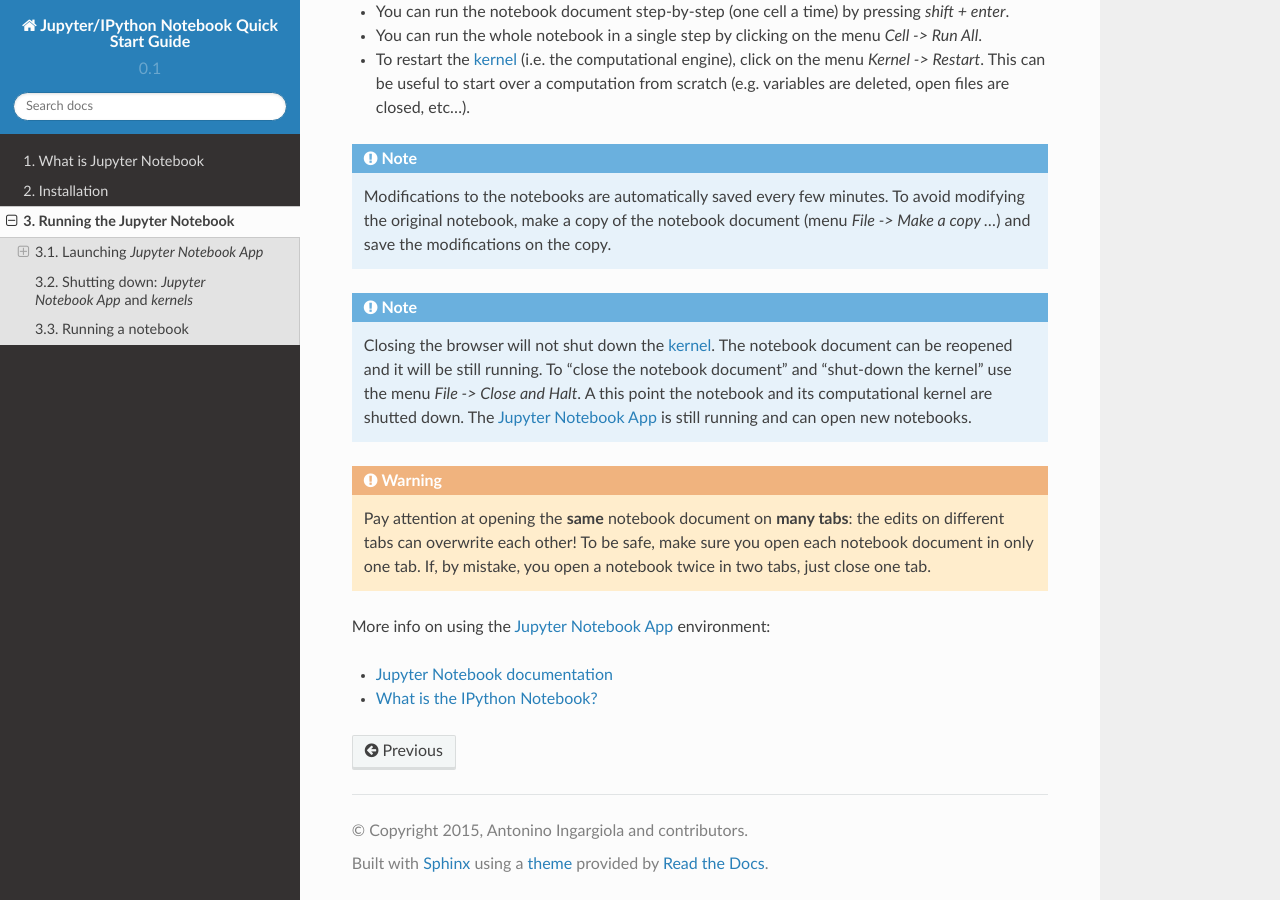
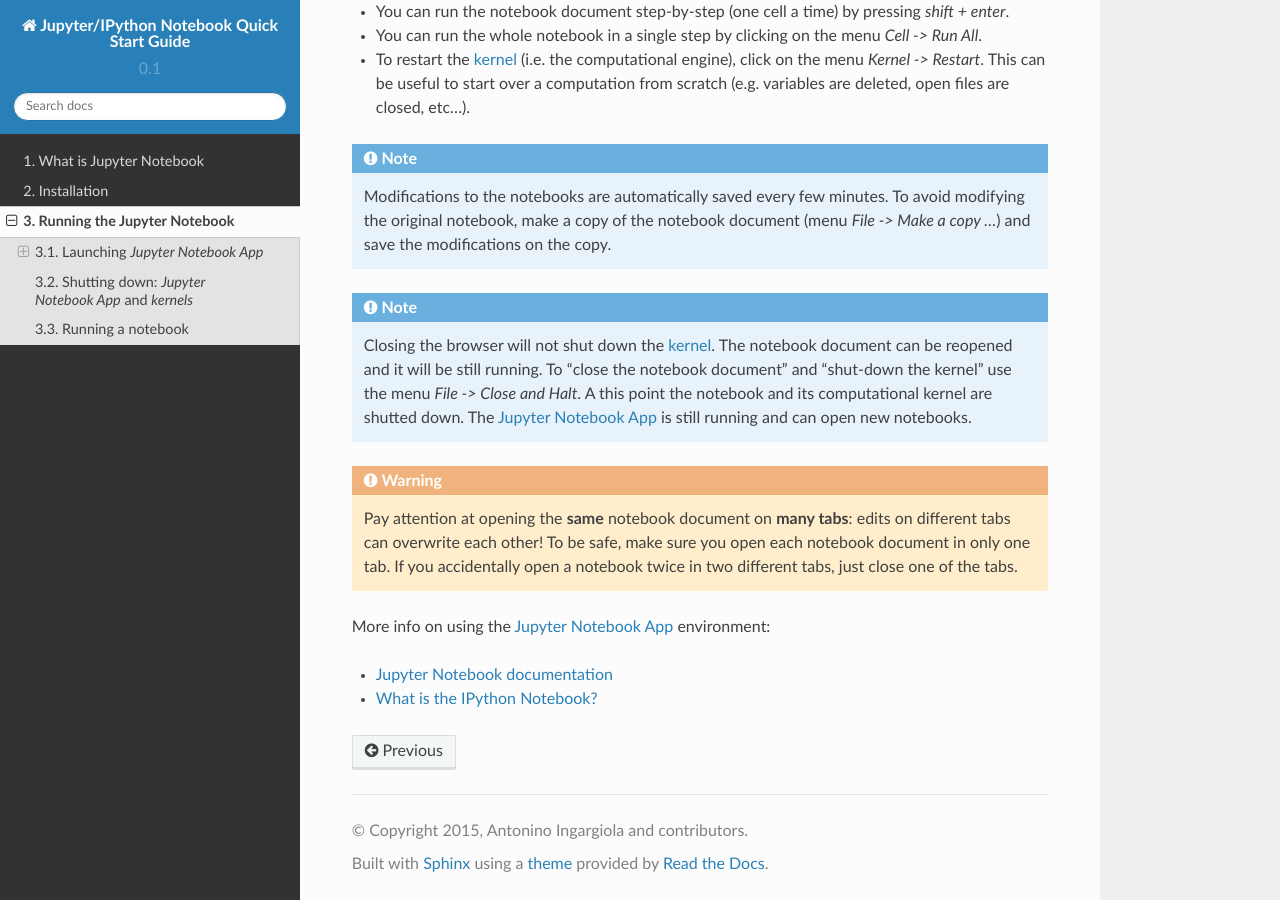
Before and after one commit to tritemio/jupyter_notebook_beginner_guide, a Sphinx documentation site: the page built from docs/execute.rst, in a window 1280 px wide and 900 px high, scrolled down 1866 px. Built offline with Sphinx 7.4.7 and the Read the Docs theme 2.0.0, drawn with Linux system fonts in a browser that asks for light colours.

Commit message:
Small rewording

```diff
--- a/docs/execute.rst
+++ b/docs/execute.rst
@@ -126,9 +126,10 @@
 .. warning::
 
     Pay attention at opening the **same** notebook document
-    on **many tabs**: the edits on different tabs can overwrite each other!
+    on **many tabs**: edits on different tabs can overwrite each other!
     To be safe, make sure you open each notebook document in only one tab.
-    If, by mistake, you open a notebook twice in two tabs, just close one tab.
+    If you accidentally open a notebook twice in two different tabs, just
+    close one of the tabs.
 
 More info on using the :ref:`notebook_app` environment:
 
```
